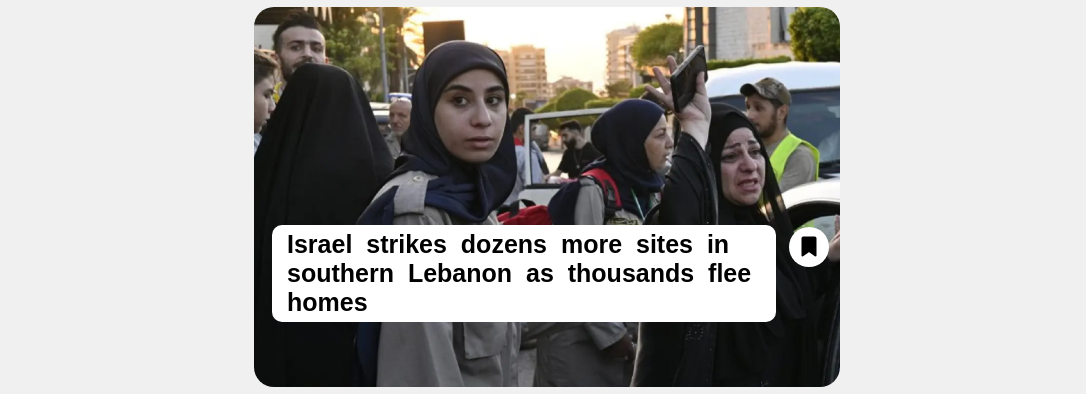
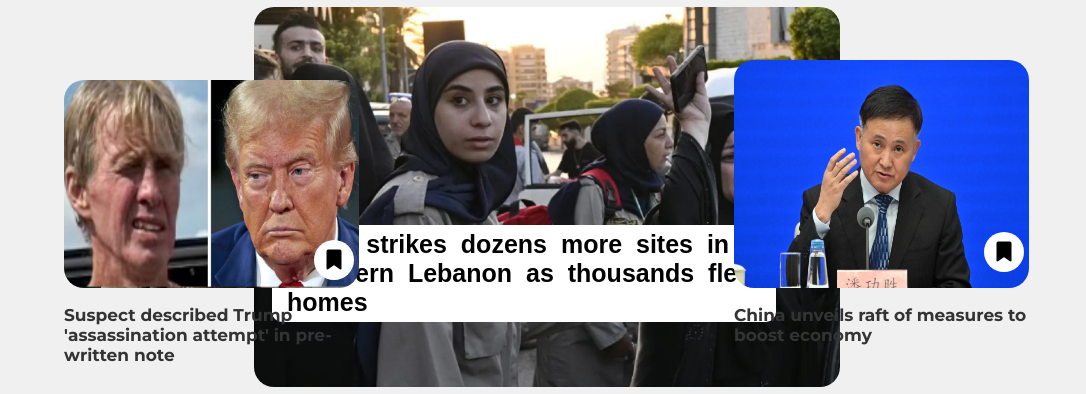
Before and after one commit to Biguneee/newsletter.mn, a plain HTML site: page index.html in a window 1280 px wide. Shown: the part 220-614 px from the top of the page, without its empty margins (96-1182 px from the left). Drawn offline with Linux system fonts and the light colour scheme; a small style sheet from the web is missing.

Commit message:
today news

```diff
--- a/index.html
+++ b/index.html
@@ -37,7 +37,7 @@
 
         <nav class="nav-bar" id="nav-bar">
             <ul>
-                <li><a href="#">Олон Улсын</a></li>
+                <li><a href="#">Олон улсын</a></li>
                 <li><a href="#">Улс төр</a></li>
                 <li><a href="#">Бизнесс</a></li>
                 <li><a href="#">Нийгэм</a></li>
@@ -84,27 +84,27 @@
                 <button class="save-button" aria-label="Save"><i class="fa-solid fa-bookmark"></i></button>
 
             </article>
+            <article id="today-first">
+                <img src="images/2.jpg" alt="Today's News">
+                <div>
+                <p>
+                    Suspect described Trump 'assassination attempt' in pre-written note
+                </p>
+                </div>
+                <button class="save-button" aria-label="Save"><i class="fa-solid fa-bookmark"></i></button>
 
-        <article id="today-middle">
-            <img src="https://picsum.photos/id/101/200/150" alt="">
+            </article>
+
+        </article>
+        <article id="today-right">
+            <img src="images/3.jpg" alt="Today's News">
             <div>
-                <h3>Өнөөдрийн мэдээ 02</h3>
-                <p>Lorem ipsum dolor sit, amet consectetur adipisicing elit. Commodi iure modi animi cupiditate.
-                    Explicabo, nihil?</p>
+            <p>
+                China unveils raft of measures to boost economy
+            </p>
+            </div>
+            <button class="save-button" aria-label="Save"><i class="fa-solid fa-bookmark"></i></button>
 
-                <a href="#">Read More <span>>></span></a>
-            </div>
-        </article>
-
-        <article id="today-right">
-            <img src="https://picsum.photos/id/102/200/150" alt="">
-            <div>
-                <h3>Өнөөдрийн мэдээ 03</h3>
-                <p>Lorem ipsum dolor sit, amet consectetur adipisicing elit. Commodi iure modi animi cupiditate.
-                    Explicabo, nihil?</p>
-
-                <a href="#">Read More <span>>></span></a>
-            </div>
         </article>
     </section>
     <meta name="description"
--- a/main.css
+++ b/main.css
@@ -368,6 +368,144 @@ article {
       - This section sets some basic styles. You can ignore this part and
       go directly to the comment styles.
 */
+/* Center the article on the page */
+#today-first {
+  position: absolute;
+  width: 400px; /* Width for the larger image */
+  height: 200px; /* Adjust height as needed */
+  margin: -10px auto;
+  text-align: left;
+}
+
+/* Center the image within the article with rounded corners */
+#today-first img {
+  width: 100%; /* Image takes full width of its container */
+  height: 100%;  /* Maintain aspect ratio */
+
+  border-radius: 20px;
+}
+
+/* Style the text and button over the image */
+#today-first {
+  position: absolute;
+  top: 300px;
+  left: 150px;
+  width: 315px; /* Adjust width as needed */
+  height: 315px; /* Adjust height as needed */
+  display: flex;
+  flex-direction: column;
+  justify-content: flex-end; /* Align content to the bottom */
+  align-items: center; /* Align content to the center */
+  text-align: center;
+
+}
+
+/* Style the <p> element inside #today-first */
+#today-first p {
+  font-size: 16px; /* Adjust size as needed */
+  margin-bottom: 10px; /* Adjust to move the text a bit */
+  color: #333; /* Set text color */
+  text-align: left;
+  font-weight: bold;
+  font-size: 17px;
+
+}
+/* Style for the save button */
+#today-first .save-button {
+  top: 170px;
+  width: 40px; /* Fixed width */
+  height: 40px; /* Fixed height */
+  border: none; /* No border */
+  border-radius: 50%; /* Circular button */
+  background-color: white; /* Gray background */
+  color: black; /* Icon color */
+  font-size: 20px; /* Icon size */
+  cursor: pointer; /* Pointer cursor on hover */
+  transition: background-color 0.2s; /* Transition effects */
+  display: flex; /* Flexbox for centering the icon */
+  justify-content: center; /* Center the icon */
+  align-items: center; /* Center the icon vertically */
+  position: absolute; /* Position it absolutely */
+  right: 15px; /* Adjust as needed */
+  bottom: 130px; /* Adjust as needed */
+}
+
+/* Center the article on the page */
+#today-right {
+  position: absolute;
+  width: 400px; /* Width for the larger image */
+  height: 200px; /* Adjust height as needed */
+  right: 0px; /* Position on the right side */
+  margin: -10px 20px; /* Adjust to control spacing */
+  text-align: left;
+}
+
+/* Center the image within the article with rounded corners */
+#today-right img {
+  width: 100%; /* Image takes full width of its container */
+  height: 100%; /* Fill the container's height */
+  border-radius: 20px; /* Rounded corners */
+}
+
+/* Style the text and button over the image */
+#today-right {
+  position: absolute;
+  top: 280px;
+  right: 125px; /* Position closer to the right side */
+  width: 315px; /* Adjust width as needed */
+  height: 315px; /* Adjust height as needed */
+  display: flex;
+  flex-direction: column;
+  justify-content: flex-end; /* Align content to the bottom */
+  align-items: center; /* Center the content horizontally */
+  text-align: center;
+}
+
+/* Style the <p> element inside #today-right */
+#today-right p {
+  font-size: 16px; /* Adjust font size */
+  margin-bottom: 10px; /* Space below the text */
+  color: #333; /* Set text color */
+  text-align: left; /* Align text to the left */
+  font-weight: bold; /* Make text bold */
+  font-size: 17px; /* Adjust font size */
+}
+#today-right .save-button {
+  top: 182px;
+  width: 40px; /* Fixed width */
+  height: 40px; /* Fixed height */
+  border: none; /* No border */
+  border-radius: 50%; /* Circular button */
+  background-color: white; /* Gray background */
+  color: black; /* Icon color */
+  font-size: 20px; /* Icon size */
+  cursor: pointer; /* Pointer cursor on hover */
+  transition: background-color 0.2s; /* Transition effects */
+  display: flex; /* Flexbox for centering the icon */
+  justify-content: center; /* Center the icon */
+  align-items: center; /* Center the icon vertically */
+  position: absolute; /* Position it absolutely */
+  right: 15px; /* Adjust as needed */
+  bottom: 130px; /* Adjust as needed */
+}
+
+
+
+
+
+
+
+
+
+
+
+
+
+
+
+
+
+
 
 
 ul {
```
Also changed, not shown: images/2.jpg (added), images/3.jpg (added).
